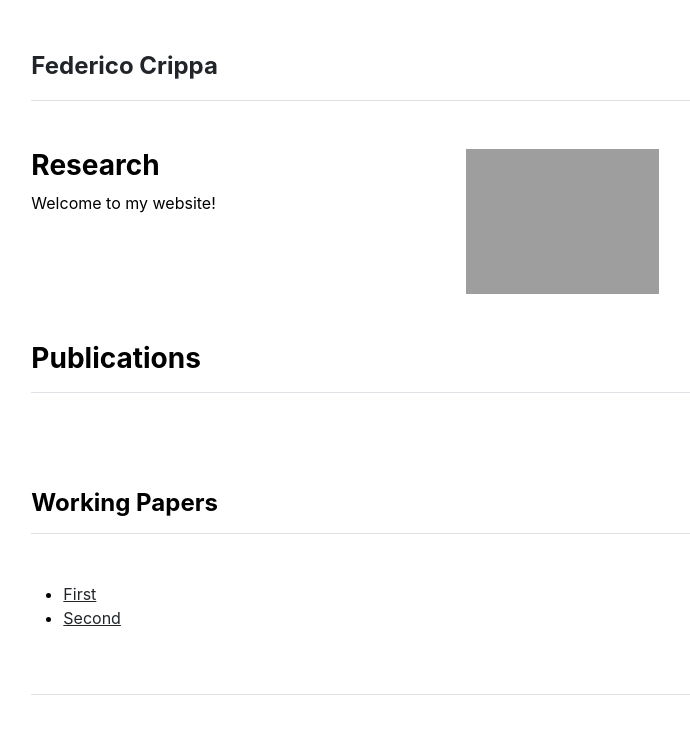
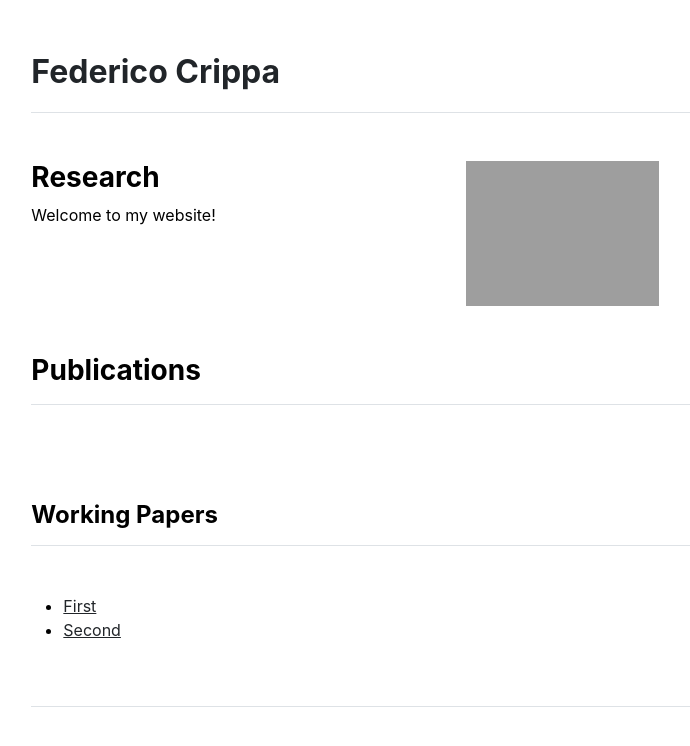
Before and after one commit to fedecrp/fedecrp.github.io, a Jekyll site: the page built from index.md, in a window 1280 px wide. Shown: the top 746 px of the page, without its empty margins (198-888 px from the left). Built offline with Jekyll 4.4.1, drawn with Linux system fonts in a browser that asks for light colours.

Commit message:
Update header.html

```diff
--- a/_includes/header.html
+++ b/_includes/header.html
@@ -1,7 +1,7 @@
 <header class="d-flex flex-column flex-md-row align-items-center pb-3 mb-5 border-bottom">
   <div>
     <a href="{{ site.github.url }}/" class="d-flex align-items-center text-decoration-none">
-      <span class="fs-4 fw-bold">{{ site.title }}</span>
+      <span class="fs-2 fw-bold">{{ site.title }}</span>
     </a>
     <a href="{{ site.github.url }}/" class="d-flex align-items-center text-decoration-none">
       <span>{{ site.description }}</span>
```
